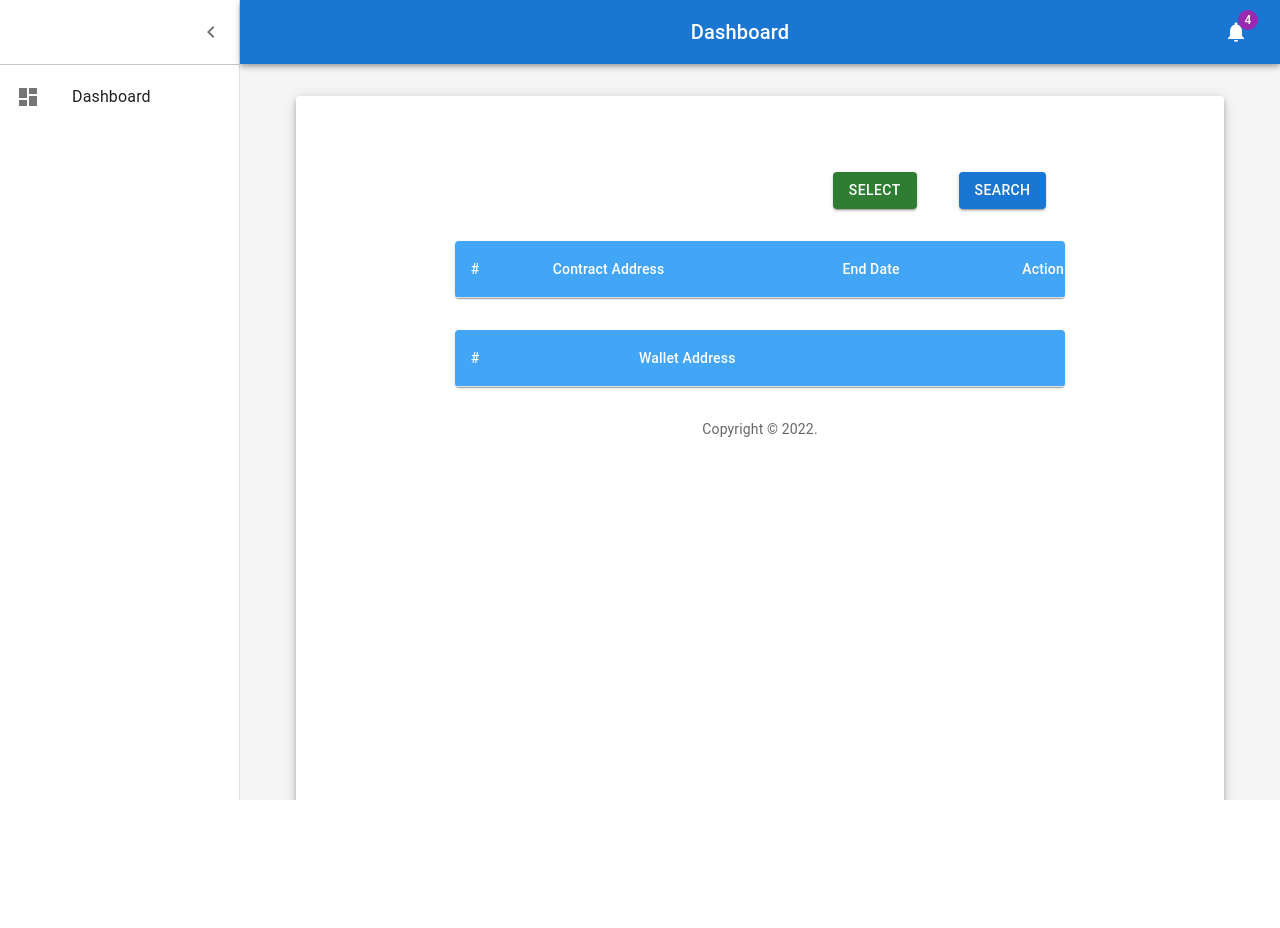
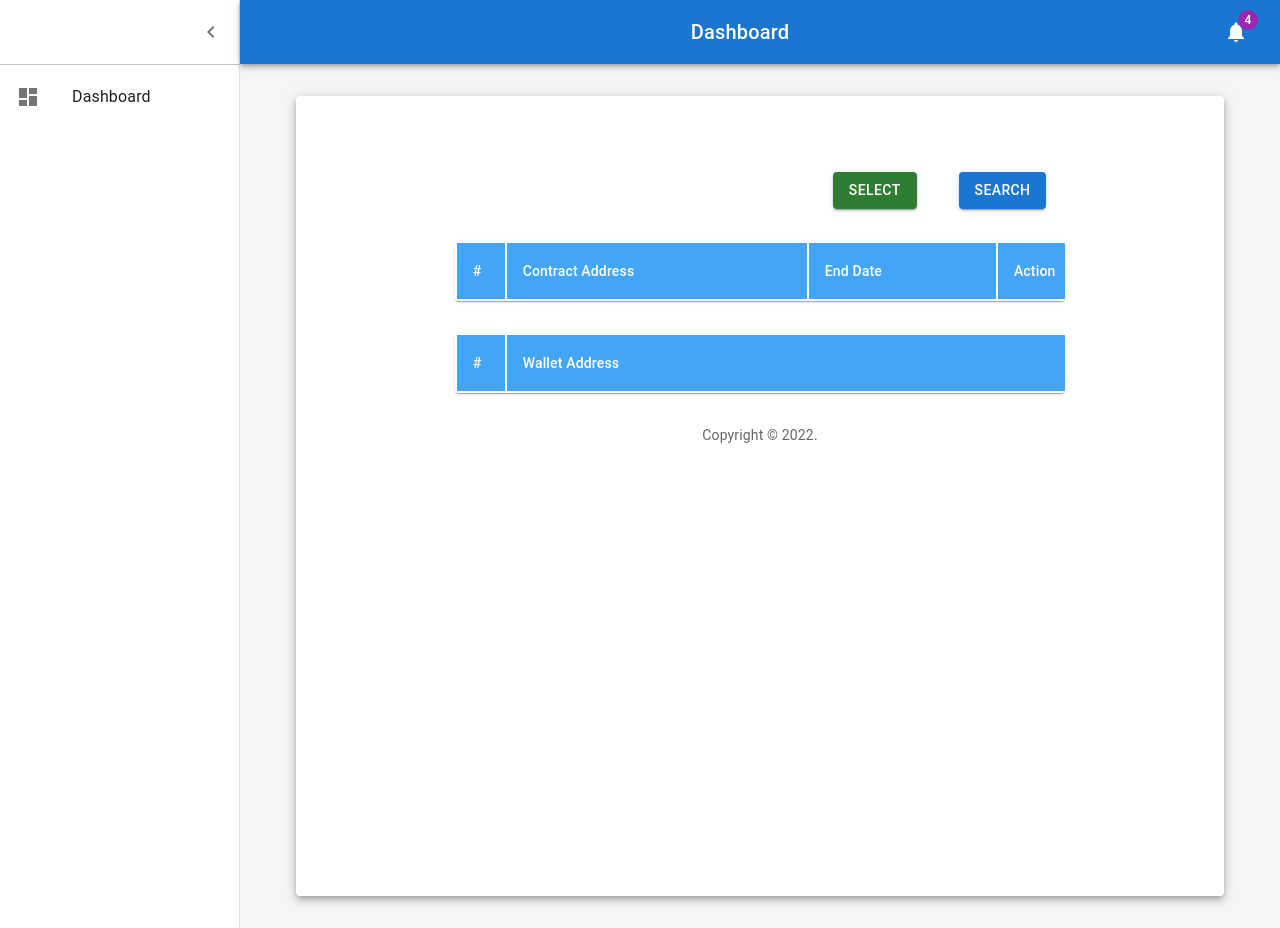
Before and after one commit to akachi1409/NFT-Trader, a React (Create React App) app: page / in a window 1280 px wide. Before the commit the page ends 800 px from the top, so only its background shows below. Built offline with nearby package versions, Linux system fonts and the light colour scheme.

Commit message:
update loading button and scroll

```diff
--- a/package.json
+++ b/package.json
@@ -7,6 +7,7 @@
     "@emotion/styled": "^11.8.1",
     "@material-ui/core": "^4.12.4",
     "@mui/icons-material": "^5.6.2",
+    "@mui/lab": "^5.0.0-alpha.79",
     "@mui/material": "^5.6.3",
     "@mui/styled-engine-sc": "^5.6.1",
     "@testing-library/jest-dom": "^5.16.2",
--- a/src/App.js
+++ b/src/App.js
@@ -147,8 +147,7 @@ function App() {
                   ? theme.palette.grey[100]
                   : theme.palette.grey[900],
               flexGrow: 1,
-              height: "100vh",
-              overflow: "auto",
+              overflow: "scroll",
             }}
           >
             <Toolbar />
--- a/src/components/main/main.css
+++ b/src/components/main/main.css
@@ -4,7 +4,12 @@
 }
 .main-paper{
     /* border-radius: 30px!important; */
-    height: 100vh;
+    height: 800px;
     margin: 2em!important;
     padding-top: 3em;
+    overflow-x: hidden;
+    overflow-y: auto;
 }
+.main-table-header{
+    width: 50px
+}
--- a/src/components/main/main.js
+++ b/src/components/main/main.js
@@ -11,7 +11,9 @@ import TableHead from "@mui/material/TableHead";
 import TableRow from "@mui/material/TableRow";
 import { styled } from "@mui/material/styles";
 import Typography from "@mui/material/Typography";
-import SvgIcon, { SvgIconProps } from "@mui/material/SvgIcon";
+import LoadingButton from "@mui/lab/LoadingButton";
+import SaveIcon from "@mui/icons-material/Save";
+// import SvgIcon, { SvgIconProps } from "@mui/material/SvgIcon";
 import { ToastContainer, toast } from "react-toastify";
 import "react-toastify/dist/ReactToastify.css";
 import Calendar from "react-calendar";
@@ -25,15 +27,19 @@ const StyledTableCell = styled(TableCell)(({ theme }) => ({
   [`&.${tableCellClasses.head}`]: {
     backgroundColor: theme.palette.primary.light,
     color: theme.palette.common.white,
+    borderWidth: "2px",
+    borderColor: theme.palette.common.white,
   },
   [`&.${tableCellClasses.body}`]: {
     fontSize: 14,
+    // justfyContent:center
   },
 }));
 
 const StyledTableRow = styled(TableRow)(({ theme }) => ({
   "&:nth-of-type(odd)": {
     backgroundColor: theme.palette.action.hover,
+    borderColor: theme.palette.common.black,
   },
   // hide last border
   "&:last-child td, &:last-child th": {
@@ -196,8 +202,8 @@ class Main extends Component {
           <Grid container spacing={4}>
             <Grid item xs={12}>
               {loading && (
-                <Grid container spacing={4}>
-                  <Button variant="primary" disabled>
+                <Row>
+                  {/* <Button variant="primary" disabled>
                     <Spinner
                       as="span"
                       animation="grow"
@@ -206,8 +212,21 @@ class Main extends Component {
                       aria-hidden="true"
                     />
                     Loading...
-                  </Button>
-                </Grid>
+                  </Button> */}
+                  <Col xs={2}></Col>
+                  <Col xs={8}>
+                    <LoadingButton
+                      loading
+                      loadingPosition="start"
+                      startIcon={<SaveIcon />}
+                      variant="contained"
+                      color="success"
+                    >
+                      Loading
+                    </LoadingButton>
+                  </Col>
+                  <Col xs={2}></Col>
+                </Row>
               )}
 
               <Row>
@@ -238,7 +257,9 @@ class Main extends Component {
                     <Table sx={{ minWidth: 700 }} aria-label="customized table">
                       <TableHead>
                         <TableRow>
-                          <StyledTableCell>#</StyledTableCell>
+                          <StyledTableCell className="main-table-header">
+                            #
+                          </StyledTableCell>
                           <StyledTableCell>Contract Address</StyledTableCell>
                           <StyledTableCell>End Date</StyledTableCell>
                           <StyledTableCell>Action</StyledTableCell>
@@ -271,7 +292,9 @@ class Main extends Component {
                     <Table sx={{ minWidth: 700 }} aria-label="customized table">
                       <TableHead>
                         <TableRow>
-                          <StyledTableCell>#</StyledTableCell>
+                          <StyledTableCell className="main-table-header">
+                            #
+                          </StyledTableCell>
                           <StyledTableCell>Wallet Address</StyledTableCell>
                         </TableRow>
                       </TableHead>
@@ -295,10 +318,12 @@ class Main extends Component {
                 </Col>
               </Row>
               <ToastContainer />
-              <Modal show={selectModal}
-               size="lg"
-               aria-labelledby="contained-modal-title-vcenter"
-               centered>
+              <Modal
+                show={selectModal}
+                size="lg"
+                aria-labelledby="contained-modal-title-vcenter"
+                centered
+              >
                 <Modal.Header>
                   <Modal.Title>
                     <Typography variant="h5" component="h6">
@@ -380,7 +405,6 @@ class Main extends Component {
             </Grid>
 
             {/* <Grid item xs={1}></Grid> */}
-
           </Grid>
         </Paper>
         {/* </Container> */}
```
Also changed, not shown: 1 other file (tests, documents, lock files or other folders).
